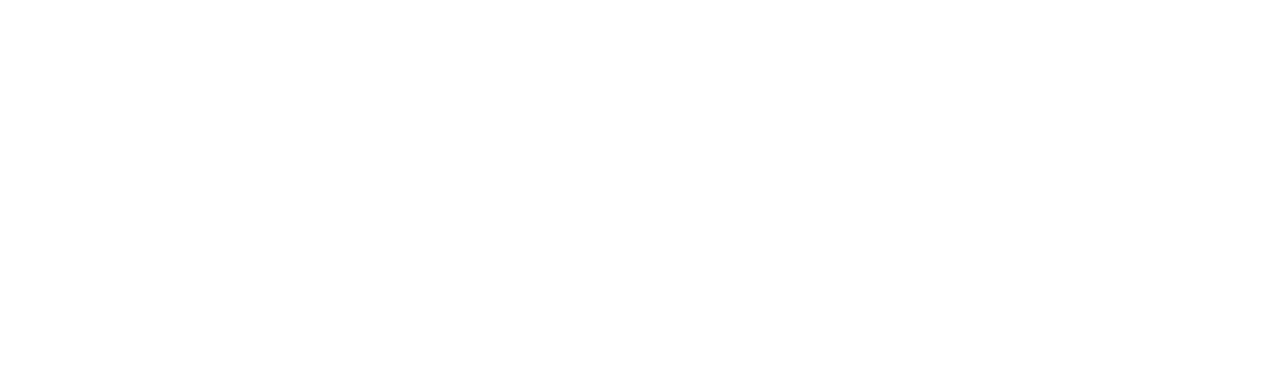
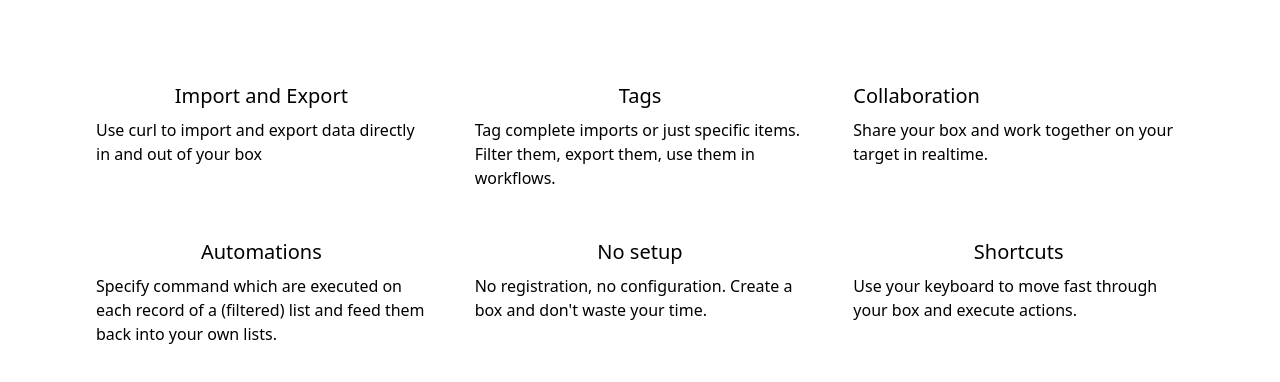
Before and after one commit to rverton/hntr, a Next.js app in the folder frontend/: page / in a window 1280 px wide. Shown: the part 1206-1588 px from the top of the page. Before the commit the page ends 800 px from the top, so only its background shows below. Built offline with nearby package versions, Linux system fonts and the light colour scheme.

Commit message:
improve frontpage

```diff
--- a/frontend/pages/index.js
+++ b/frontend/pages/index.js
@@ -68,8 +68,40 @@
             </div>
           </div>
         </div>
+      </div>
 
+      <img src="/screenshot.png" className="w-10/12 mt-5 mx-auto" />
+
+      <div className="max-w-6xl mx-auto my-20 sm:px-6 lg:px-8 p-3">
+        <div className="grid grid-cols-3 gap-12">
+          <div className="">
+            <h2 className="text-center text-xl">Import and Export</h2>
+            <p className="pt-2">Use curl to import and export data directly in and out of your box</p>
+          </div>
+          <div className="">
+            <h2 className="text-center text-xl">Tags</h2>
+            <p className="pt-2">Tag complete imports or just specific items. Filter them, export them, use them in workflows.</p>
+          </div>
+          <div className="">
+            <h2 className="text-xl">Collaboration</h2>
+            <p className="pt-2">Share your box and work together on your target in realtime.</p>
+          </div>
+          <div className="">
+            <h2 className="text-center text-xl">Automations</h2>
+            <p className="pt-2">Specify command which are executed on each record of a (filtered) list and feed them back into your own lists.</p>
+          </div>
+          <div className="">
+            <h2 className="text-center text-xl">No setup</h2>
+            <p className="pt-2">No registration, no configuration. Create a box and don't waste your time.</p>
+          </div>
+
+          <div className="">
+            <h2 className="text-center text-xl">Shortcuts</h2>
+            <p className="pt-2">Use your keyboard to move fast through your box and execute actions.</p>
+          </div>
+        </div>
       </div>
+
     </>
   )
 }
```
